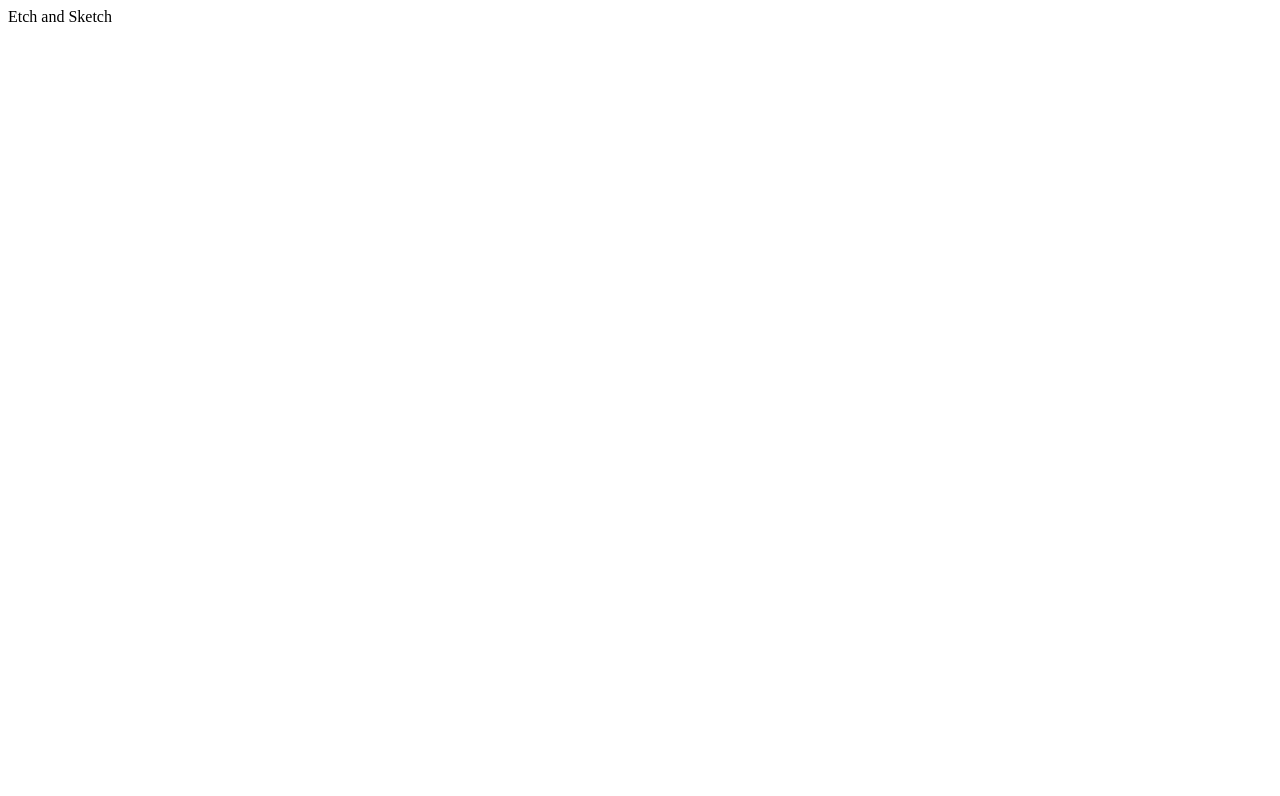
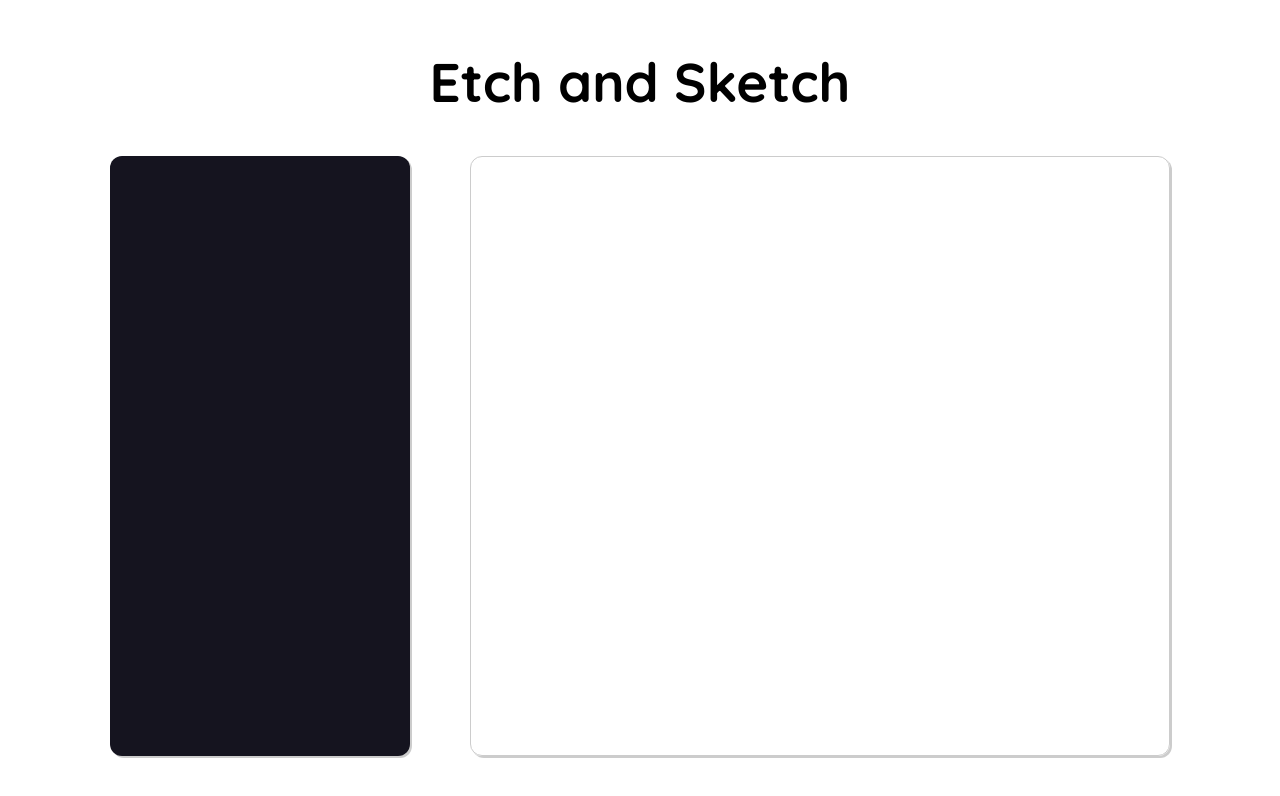
Before and after one commit to Arc-Data/etch-and-sketch, a plain HTML site: page index.html in a window 1280 px wide. Drawn offline with Linux system fonts and the light colour scheme.

Commit message:
Add base styling

```diff
--- a/index.html
+++ b/index.html
@@ -13,9 +13,13 @@
 	<header class="title">
 		Etch and Sketch
 	</header>
-	<div>
-		<aside class="settings"></aside>
-		<main class = "sketch-board"></main>
+	<div class = "main-content">
+		<aside class="settings">
+
+		</aside>
+		<main class = "sketch-board">
+
+		</main>
 	</div>
 </body>
 </html>
--- a/style.css
+++ b/style.css
@@ -1,3 +1,37 @@
 * {
 	box-sizing: border-box;
+	font-family:'Quicksand', sans-serif;
 }
+body {
+	display:flex;
+	flex-direction:column;
+}
+
+.title {
+	padding:40px;
+	text-align:center;
+	font-size:3.4em;
+	font-weight:700;
+}
+
+.main-content {
+	display:grid;
+	grid-gap: 60px;
+	grid-template-columns:300px 700px;
+	grid-auto-rows:600px;
+	margin:0 auto;
+}
+
+.settings,
+.sketch-board {
+	border-radius:12px;
+	box-shadow:2px 2px #ccc;
+}
+
+.settings {
+	background:#15141f;
+}
+
+.sketch-board {
+	border:1px solid #ccc;
+}
```
